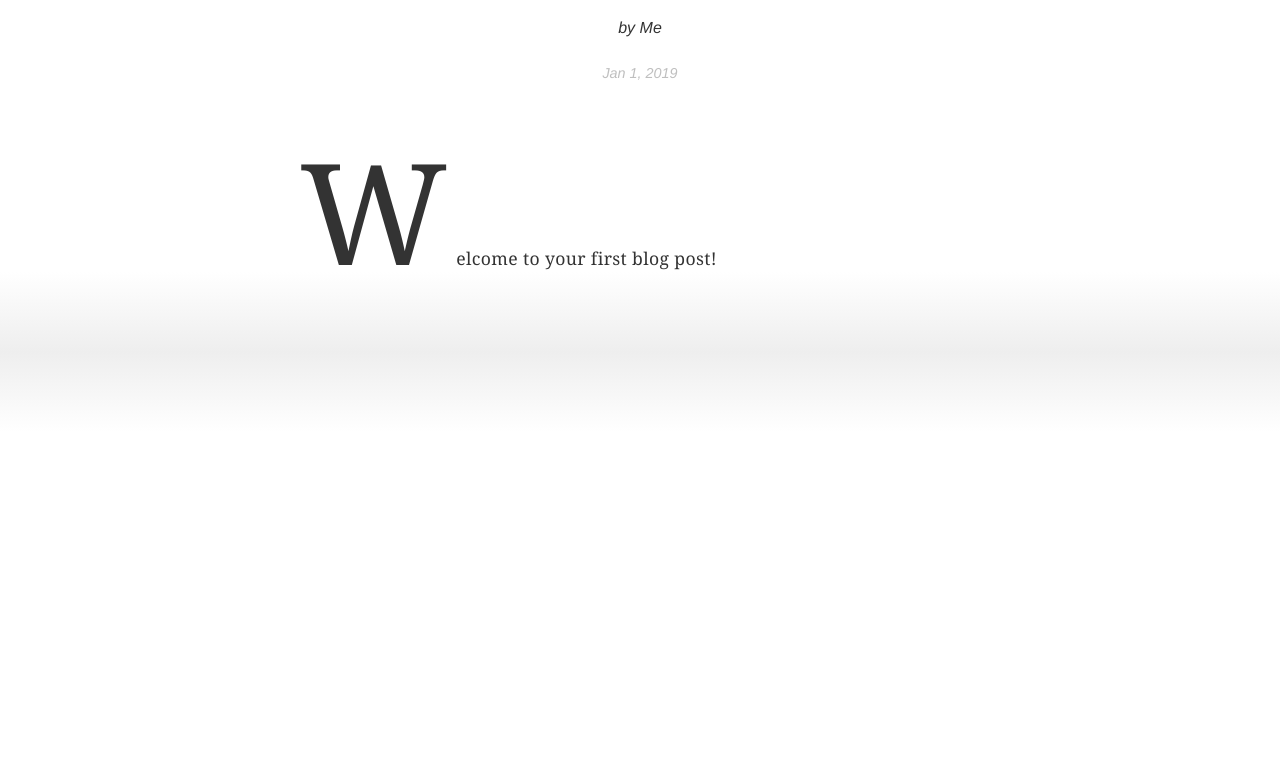
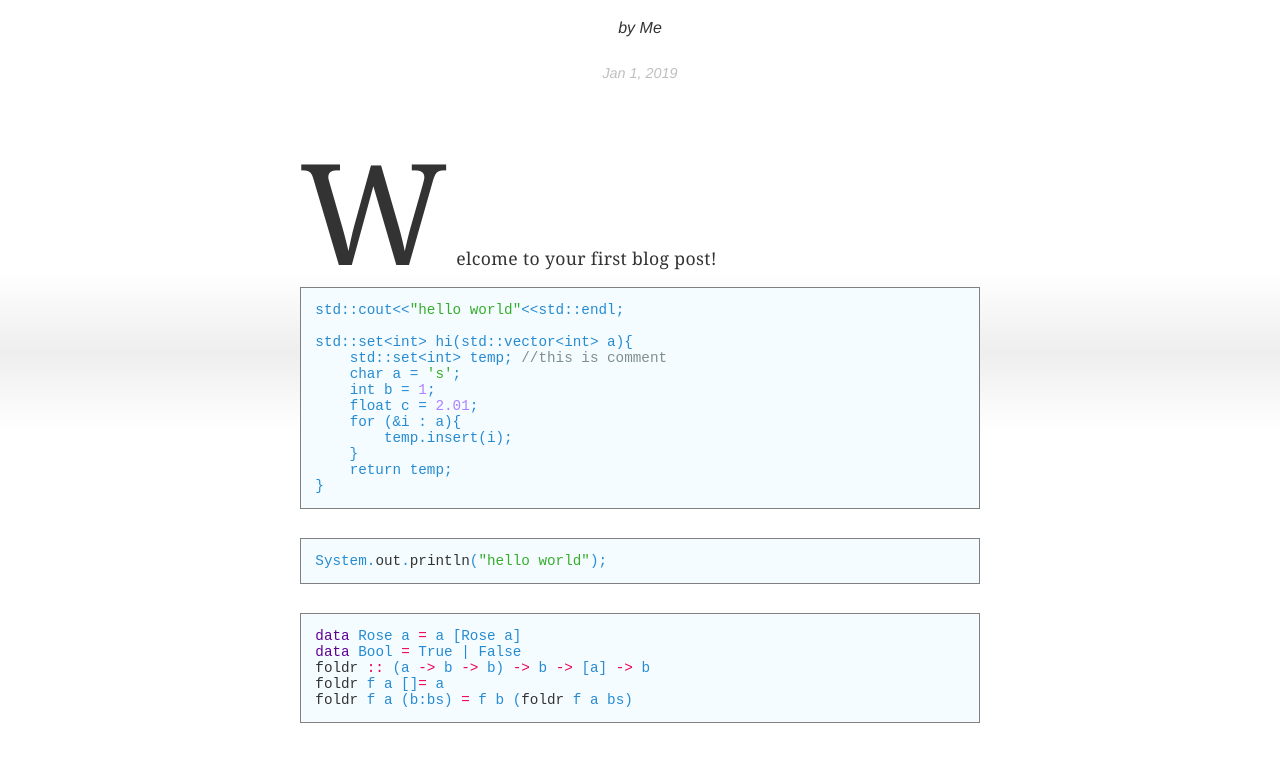
Before and after one commit to haiyanghee/haiyanghee.github.io, a plain HTML site: page posts/sample-post.html in a window 1280 px wide. Shown: the part 448-1210 px from the top of the page. Before the commit the page ends 1085 px from the top, so only its background shows below. Drawn offline with nearby package versions, Linux system fonts and the light colour scheme.

Commit message:
repo sync

```diff
--- a/css/syntax.css
+++ b/css/syntax.css
@@ -1,12 +1,14 @@
 pre {
     background-color: #F5FCFF;
+    padding: 1em;
+    border: 1px solid gray;
+    overflow: auto;
 }
 
 code {
-    background-color: #F5FCFF;
+    /*background-color: #F5FCFF;*/
     color: #268BD2;
 }
-
 /* KeyWordTok */
 .sourceCode .kw { color: #600095; }
 /* DataTypeTok */
--- a/dev/site/css/syntax.css
+++ b/dev/site/css/syntax.css
@@ -1,12 +1,14 @@
 pre {
     background-color: #F5FCFF;
+    padding: 1em;
+    border: 1px solid gray;
+    overflow: auto;
 }
 
 code {
-    background-color: #F5FCFF;
+    /*background-color: #F5FCFF;*/
     color: #268BD2;
 }
-
 /* KeyWordTok */
 .sourceCode .kw { color: #600095; }
 /* DataTypeTok */
--- a/posts/sample-post.html
+++ b/posts/sample-post.html
@@ -58,6 +58,24 @@
     </div>
     <article class="post">
         <p>Welcome to your first blog post!</p>
+<div class="sourceCode" id="cb1"><pre class="sourceCode cpp"><code class="sourceCode cpp"><span id="cb1-1"><a href="#cb1-1"></a><span class="bu">std::</span>cout&lt;&lt;<span class="st">&quot;hello world&quot;</span>&lt;&lt;<span class="bu">std::</span>endl;</span>
+<span id="cb1-2"><a href="#cb1-2"></a></span>
+<span id="cb1-3"><a href="#cb1-3"></a><span class="bu">std::</span>set&lt;<span class="dt">int</span>&gt; hi(<span class="bu">std::</span>vector&lt;<span class="dt">int</span>&gt; a){</span>
+<span id="cb1-4"><a href="#cb1-4"></a>    <span class="bu">std::</span>set&lt;<span class="dt">int</span>&gt; temp; <span class="co">//this is comment</span></span>
+<span id="cb1-5"><a href="#cb1-5"></a>    <span class="dt">char</span> a = <span class="ch">&#39;s&#39;</span>;</span>
+<span id="cb1-6"><a href="#cb1-6"></a>    <span class="dt">int</span> b = <span class="dv">1</span>;</span>
+<span id="cb1-7"><a href="#cb1-7"></a>    <span class="dt">float</span> c = <span class="fl">2.01</span>;</span>
+<span id="cb1-8"><a href="#cb1-8"></a>    <span class="cf">for</span> (&amp;i : a){</span>
+<span id="cb1-9"><a href="#cb1-9"></a>        temp.insert(i);</span>
+<span id="cb1-10"><a href="#cb1-10"></a>    }</span>
+<span id="cb1-11"><a href="#cb1-11"></a>    <span class="cf">return</span> temp;</span>
+<span id="cb1-12"><a href="#cb1-12"></a>}</span></code></pre></div>
+<div class="sourceCode" id="cb2"><pre class="sourceCode java"><code class="sourceCode java"><span id="cb2-1"><a href="#cb2-1"></a><span class="bu">System</span>.<span class="fu">out</span>.<span class="fu">println</span>(<span class="st">&quot;hello world&quot;</span>);</span></code></pre></div>
+<div class="sourceCode" id="cb3"><pre class="sourceCode haskell"><code class="sourceCode haskell"><span id="cb3-1"><a href="#cb3-1"></a><span class="kw">data</span> <span class="dt">Rose</span> a <span class="ot">=</span> a [<span class="dt">Rose</span> a]</span>
+<span id="cb3-2"><a href="#cb3-2"></a><span class="kw">data</span> <span class="dt">Bool</span> <span class="ot">=</span> <span class="dt">True</span> <span class="op">|</span> <span class="dt">False</span></span>
+<span id="cb3-3"><a href="#cb3-3"></a><span class="fu">foldr</span><span class="ot"> ::</span> (a <span class="ot">-&gt;</span> b <span class="ot">-&gt;</span> b) <span class="ot">-&gt;</span> b <span class="ot">-&gt;</span> [a] <span class="ot">-&gt;</span> b</span>
+<span id="cb3-4"><a href="#cb3-4"></a><span class="fu">foldr</span> f a []<span class="ot">=</span> a</span>
+<span id="cb3-5"><a href="#cb3-5"></a><span class="fu">foldr</span> f a (b<span class="op">:</span>bs) <span class="ot">=</span> f b (<span class="fu">foldr</span> f a bs)</span></code></pre></div>
 
         <br>
         <br>
```
Also changed, not shown: dev/todos.txt (added), 1 other file.
